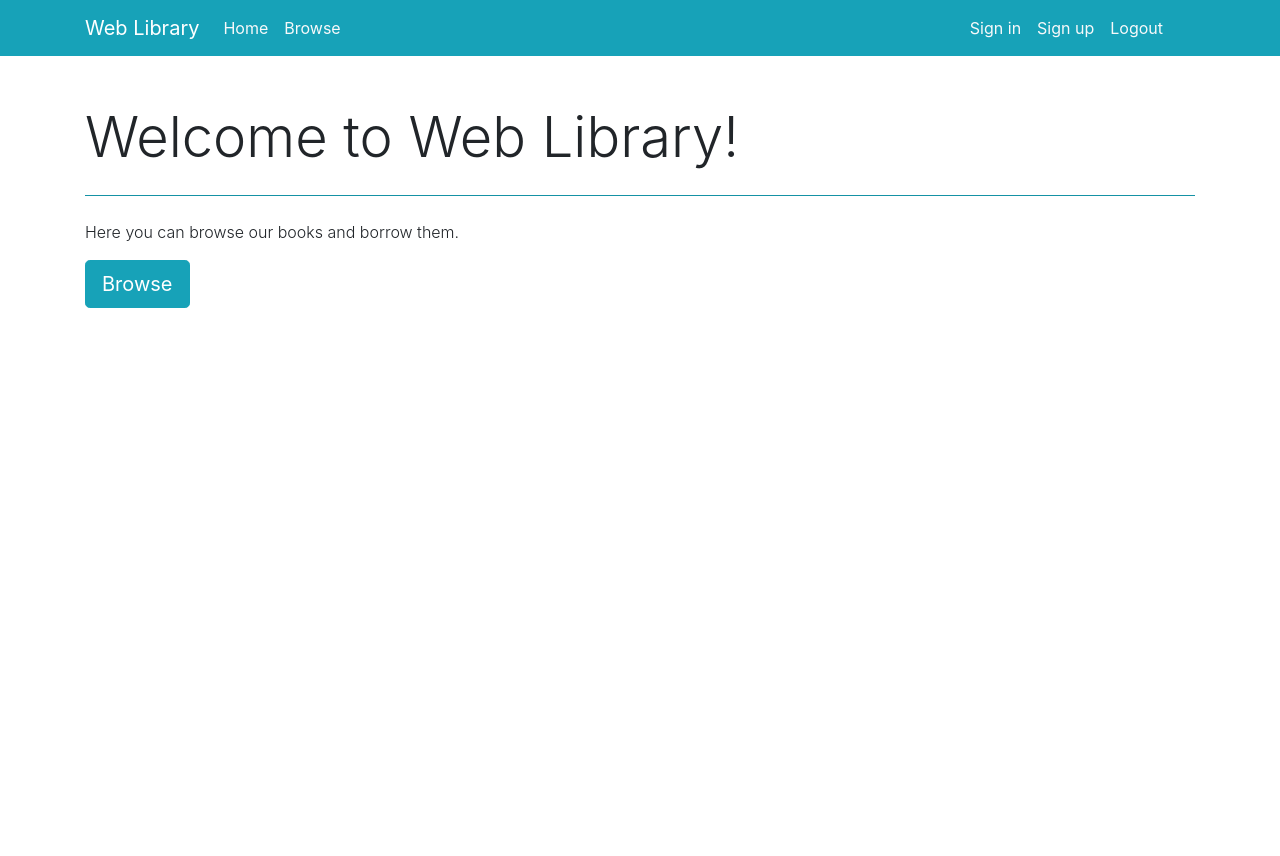
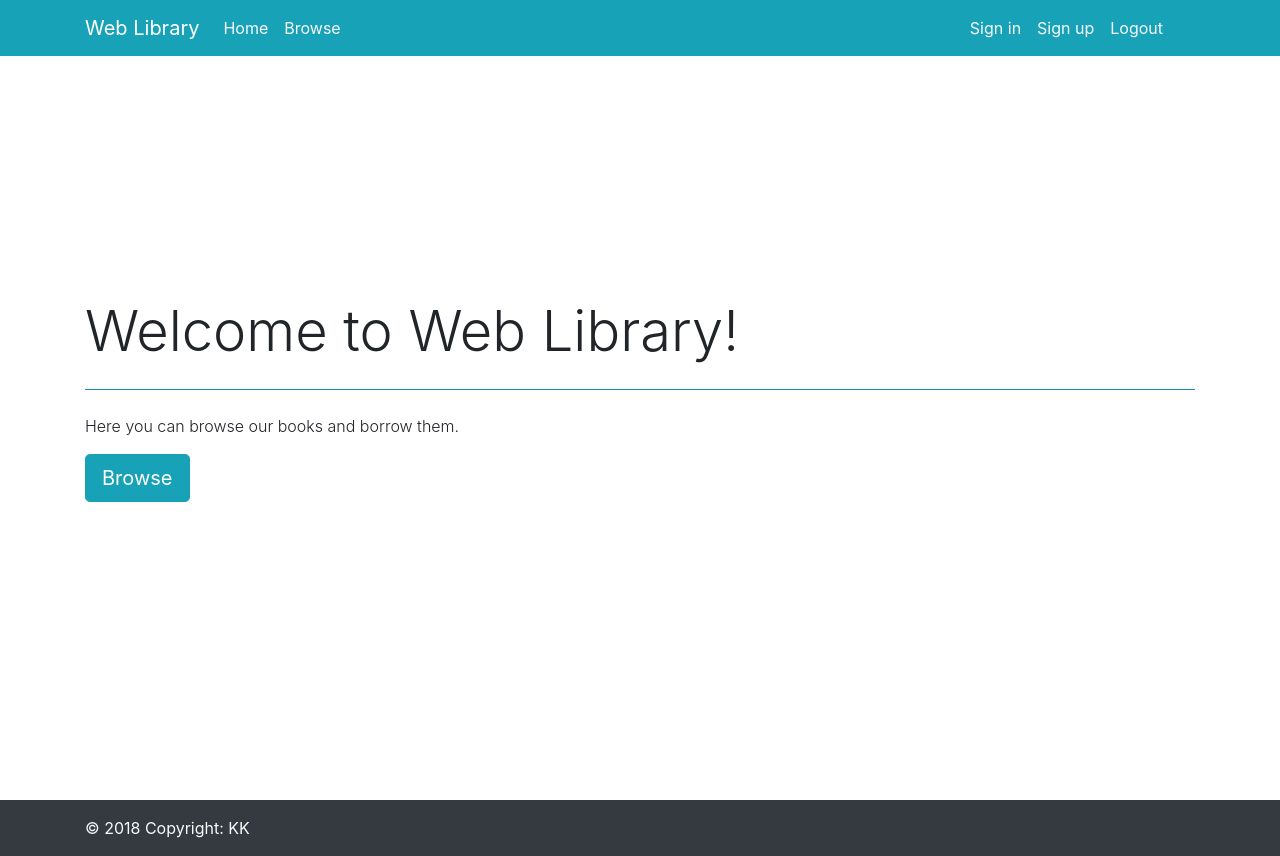
Before and after one commit to KusiakK/WebLibraryUI, an Angular app: page / in a window 1280 px wide. Before the commit the page ends 800 px from the top, so only its background shows below. Built offline with nearby package versions, Linux system fonts and the light colour scheme.

Commit message:
footer.component added

```diff
--- a/src/app/app.component.html
+++ b/src/app/app.component.html
@@ -2,3 +2,5 @@
 <app-layout-header></app-layout-header>
 
 <router-outlet></router-outlet>
+
+<app-layout-footer></app-layout-footer>
--- a/src/app/app.module.ts
+++ b/src/app/app.module.ts
@@ -9,12 +9,14 @@ import {AuthorService} from "./services/author.service";
 import {HomeComponent} from "./home/home.component";
 import {HeaderComponent} from './shared/layout/header.component';
 import {SharedModule} from "./shared/shared.module";
+import { FooterComponent } from './shared/layout/footer.component';
 
 @NgModule({
   declarations: [
     AppComponent,
     HomeComponent,
     HeaderComponent,
+    FooterComponent,
   ],
   imports: [
     BrowserModule,
--- a/src/app/home/home.component.html
+++ b/src/app/home/home.component.html
@@ -1,8 +1,8 @@
-<div class="container m-auto">
-  <div class="my-5 w-100">
-    <h1 class="display-4">Welcome to Web Library!</h1>
-    <hr class="my-4 bg-info opacity">
-    <p class="font-weight-light">Here you can browse our books and borrow them.</p>
-    <a class="btn btn-info btn-lg" href="browse" role="button">Browse</a>
-  </div>
+<div class="container d-flex h-100 m-auto">
+  <div class="my-auto w-100">
+      <h1 class="display-4">Welcome to Web Library!</h1>
+      <hr class="my-4 bg-info opacity">
+      <p class="font-weight-light">Here you can browse our books and borrow them.</p>
+      <a class="btn btn-info btn-lg" href="browse" role="button">Browse</a>
+    </div>
 </div>
--- /dev/null
+++ b/src/app/shared/layout/footer.component.html
@@ -0,0 +1,9 @@
+<footer class="nav bg-dark py-2 px-3">
+  <div class="container">
+    <ul class="navbar-nav">
+      <li class="nav-item py-2 d-inline-flex text-light">
+        © 2018 Copyright: KK
+      </li>
+    </ul>
+  </div>
+</footer>
--- /dev/null
+++ b/src/app/shared/layout/footer.component.ts
@@ -0,0 +1,14 @@
+import { Component, OnInit } from '@angular/core';
+
+@Component({
+  selector: 'app-layout-footer',
+  templateUrl: './footer.component.html',
+})
+export class FooterComponent implements OnInit {
+
+  constructor() { }
+
+  ngOnInit() {
+  }
+
+}
--- a/src/app/shared/layout/header.component.html
+++ b/src/app/shared/layout/header.component.html
@@ -1,4 +1,4 @@
-<nav class="navbar navbar-expand-lg navbar-dark bg-info">
+<nav class="navbar fixed-top navbar-expand-lg navbar-dark bg-info">
   <div class="container">
     <a class="navbar-brand" href="/">Web Library</a>
     <button class="navbar-toggler" type="button" data-toggle="collapse" data-target="#navbarNav"
--- a/src/index.html
+++ b/src/index.html
@@ -5,10 +5,10 @@
   <title>WebLibraryUI</title>
   <base href="/">
 
-  <meta name="viewport" content="width=device-width, initial-scale=1">
+  <meta name="viewport" content="width=device-width, height=device-height, initial-scale=1">
   <link rel="icon" type="image/x-icon" href="favicon.ico">
 </head>
-<body>
+<body >
   <app-root></app-root>
 </body>
 </html>
--- a/src/styles.css
+++ b/src/styles.css
@@ -1,3 +1,11 @@
 /* You can add global styles to this file, and also import other style files */
 @import "~bootstrap/dist/css/bootstrap.css";
 @import "~font-awesome/css/font-awesome.css";
+
+html {
+  height: 100%;
+}
+
+body {
+  height: 100%;
+}
```
Also changed, not shown: 1 other file (tests, documents, lock files or other folders).
